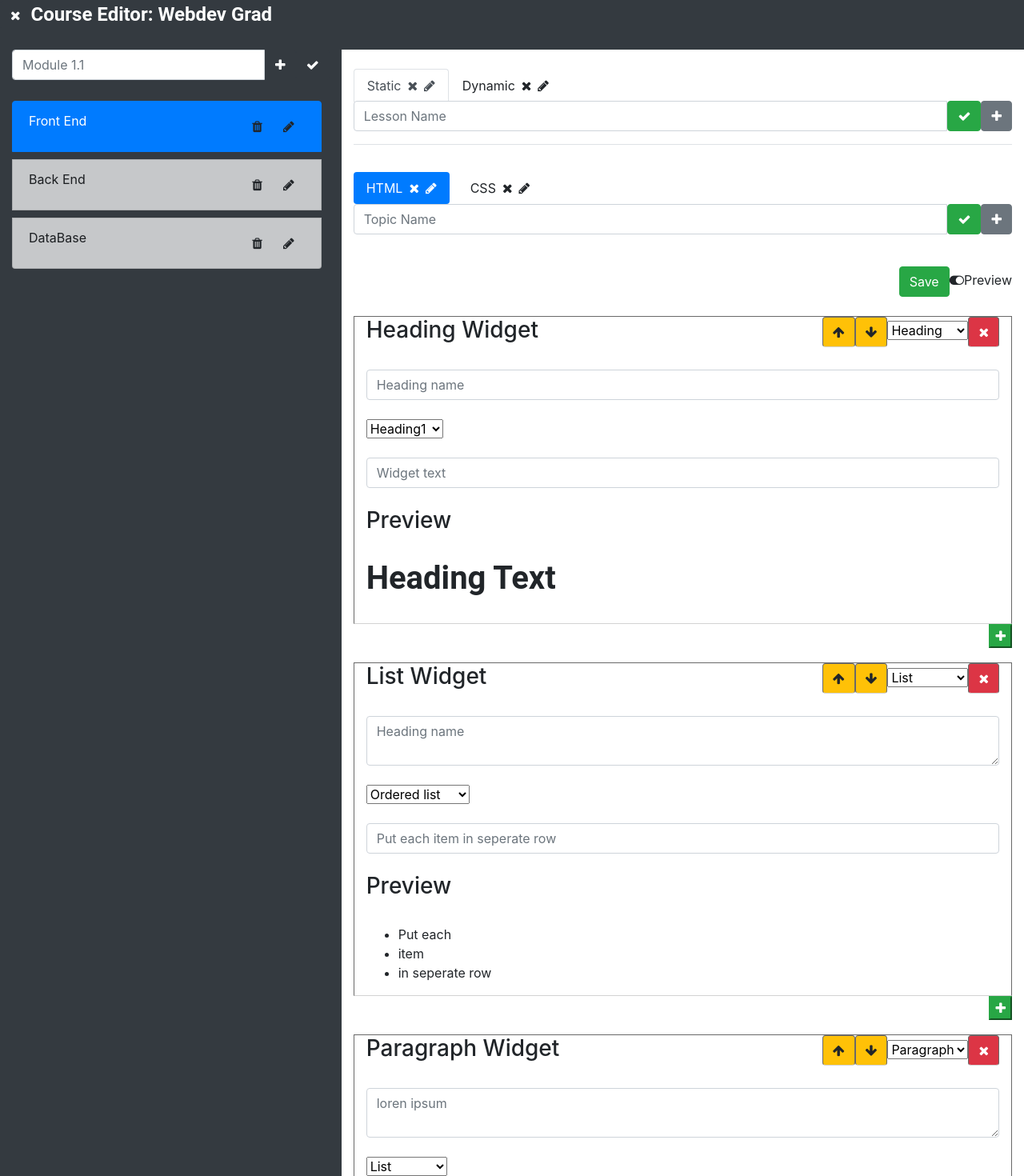
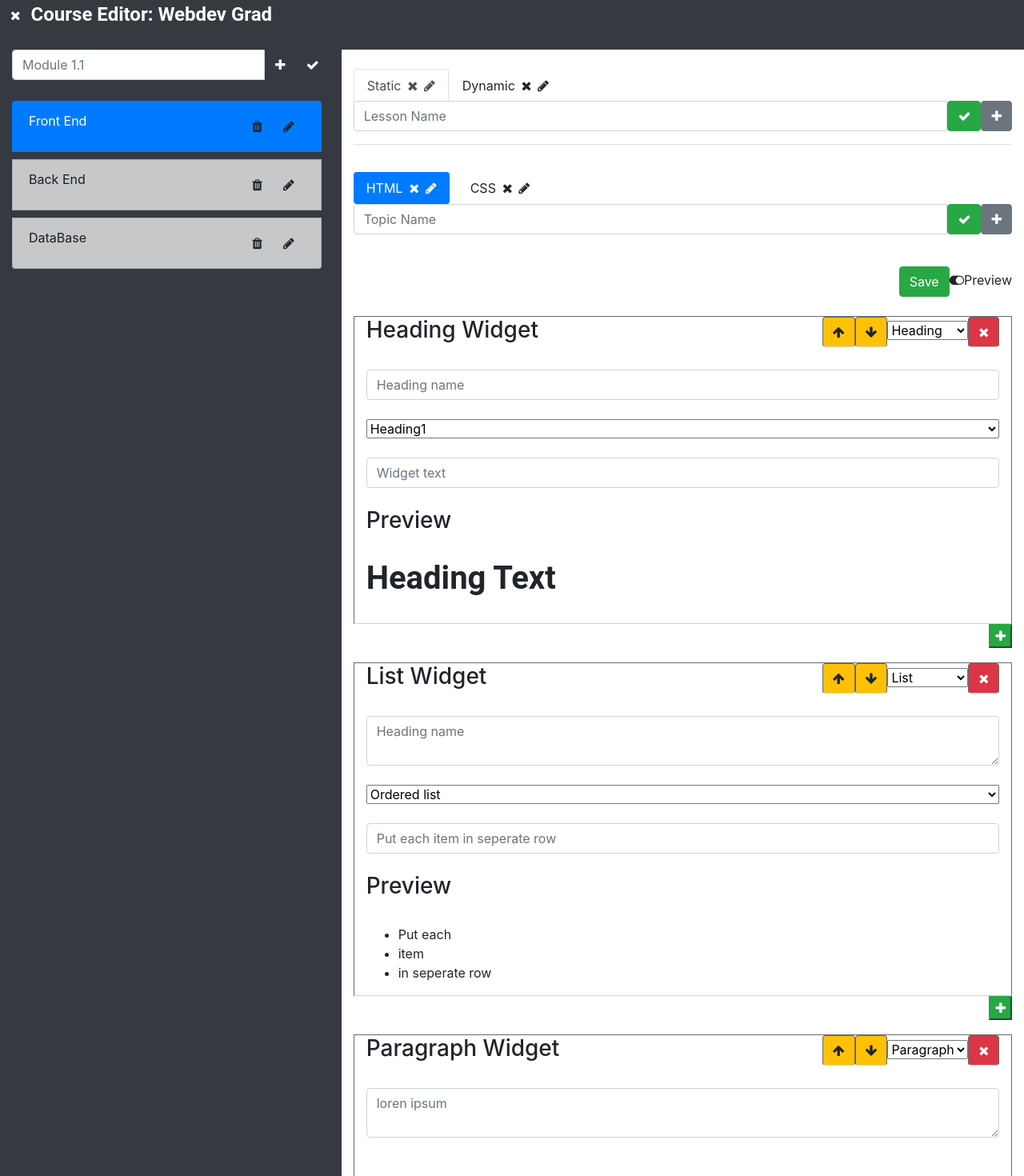
Before and after one commit to Saptaparna10/cs5610-spring2019-assignment3-react-client, a React (Create React App) app: page /course/123 in a window 1280 px wide. Shown: the top 1470 px of the page at 80% size. Built offline with nearby package versions, Linux system fonts and the light colour scheme.

Commit message:
widget css

```diff
--- a/src/containers/WidgetList.js
+++ b/src/containers/WidgetList.js
@@ -36,8 +36,8 @@ export default class WidgetList extends React.Component{
                     </div>
                 </div>
                 <div>&nbsp;</div>
-                <div className='wide-ddl'>
-                    <select>
+                <div >
+                    <select className='wide-ddl'>
                         <option value="Heading1">Heading1</option>
                         <option value="Heading2">Heading2</option>
                         <option value="Heading3">Heading3</option>
@@ -110,7 +110,7 @@ export default class WidgetList extends React.Component{
                     </div>
                     <div>&nbsp;</div>
                     <div className="dropdown">
-                        <select name="widget">
+                        <select name="widget" className='wide-ddl'>
                             <option value="OL">Ordered list</option>
                             <option value="UL">Unordered list</option>
                         </select>
@@ -180,14 +180,7 @@ export default class WidgetList extends React.Component{
                         </div>
                     </div>
                     <div>&nbsp;</div>
-                    <div className="dropdown">
-                        <select name="widget">
-                            <option value="LIST">List</option>
-                            <option value="HEADING">Heading</option>
-                            <option value="PARA">Paragraph</option>
-                            <option value="LINK">Image</option>
-                        </select>
-                    </div>
+
                     <div>&nbsp;</div>
                     <div className='row'>
                         <div className="container-fluid">
@@ -271,6 +264,9 @@ export default class WidgetList extends React.Component{
                         </div>
                     </div>
                     <div>
+                        &nbsp;
+                    </div>
+                    <div>
                         <h3>Preview</h3>
                     </div>
                     <div>&nbsp;</div>
--- a/src/index.css
+++ b/src/index.css
@@ -81,3 +81,7 @@ h2 {
   font-weight: 700;
   text-rendering: optimizeLegibility;
 }
+
+.wide-ddl {
+  width: 100%
+}
```
